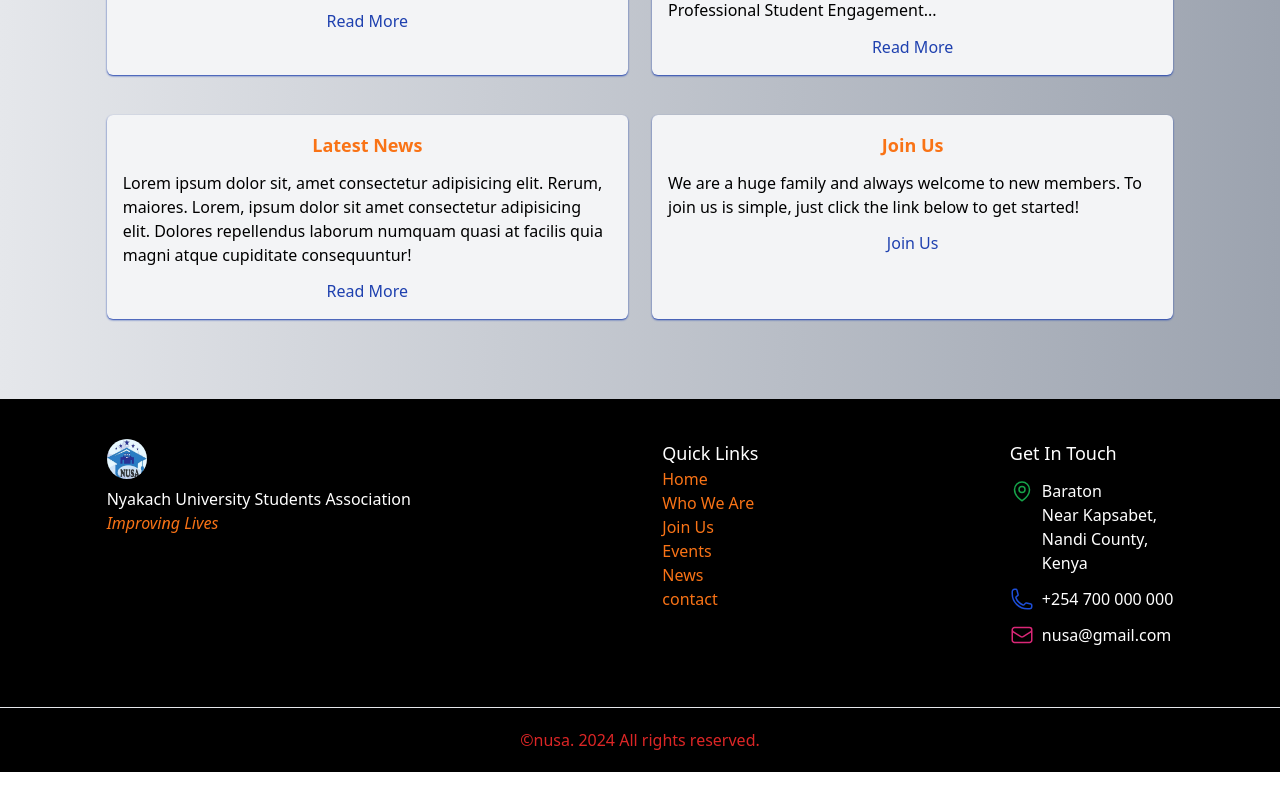
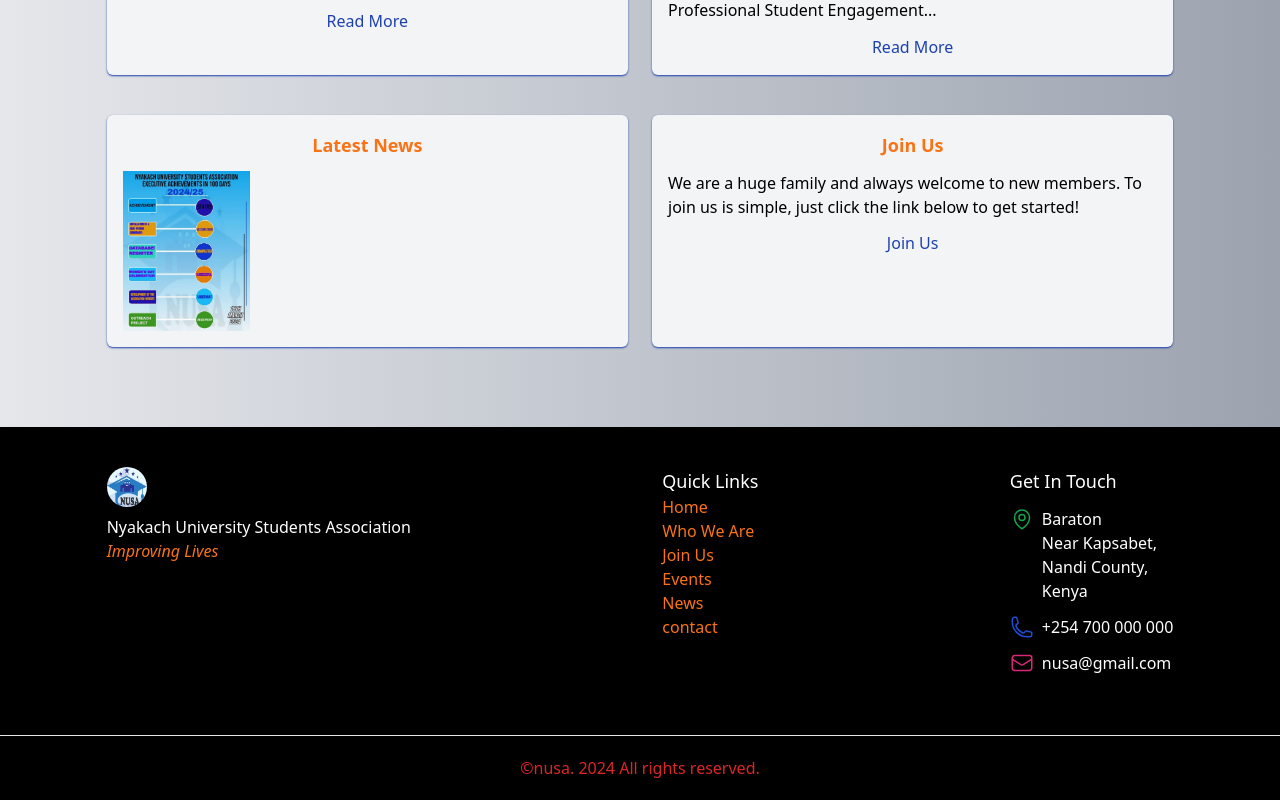
Before and after one commit to WilfredMutwiri/NYAKACHUNIVERSITY-STUDENTSASSOCIATION-Website, a React (Create React App) app in the folder frontend/: page / in a window 1280 px wide. Shown: the part 1113-1913 px from the top of the page. Before the commit the page ends 1885 px from the top, so only its background shows below. Built offline with nearby package versions, Linux system fonts and the light colour scheme.

Commit message:
Add events image

```diff
--- a/frontend/src/Home.js
+++ b/frontend/src/Home.js
@@ -1,4 +1,5 @@
 import { Link } from "react-router-dom";
+import eventsImg from './images/events.webp'
 const Home = () => {
     return (
         <div>
@@ -42,12 +43,7 @@
             <div class="block md:grid grid-cols-2 w-11/12 md:w-10/12 m-auto pt-10">
             <div class="bg-gray-100 p-4 rounded-md shadow-sm shadow-blue-800 mr-0 md:mr-3">
                 <h2 class="text-center text-lg pb-3 text-orange-500 font-semibold">Latest News</h2>
-                <p>
-                    Lorem ipsum dolor sit, amet consectetur adipisicing elit. Rerum, maiores.
-                    Lorem, ipsum dolor sit amet consectetur adipisicing elit. Dolores repellendus
-                    laborum numquam quasi at facilis quia magni atque cupiditate consequuntur!
-                </p>
-                <h2 class="text-center text-blue-800 pt-3">Read More</h2>
+               <img id="eventsImg" class=" h-40 hover:h-96" src={eventsImg} alt="eventsImg"/>
             </div>
             <div class="bg-gray-100 p-4 rounded-md shadow-sm shadow-blue-800 mt-5 md:mt-0 ml-0 md:ml-3">
                 <h2 class="text-center text-lg pb-3 text-orange-500 font-semibold">Join Us</h2>
--- a/frontend/src/index.css
+++ b/frontend/src/index.css
@@ -4,6 +4,20 @@
 
 .navLi{
     @apply ml-4 text-white cursor-pointer hover:text-orange-500 pt-2 md:pt-0
+}
+#eventsImg img{
+  transition: all ease-in-out 0.5s;
+  -webkit-transition: all ease-in-out 0.5s;
+  -moz-transition: all ease-in-out 0.5s;
+  -ms-transition: all ease-in-out 0.5s;
+  -o-transition: all ease-in-out 0.5s;
+}
+#eventsImg img:hover{
+  transform: scale(3px);
+  -webkit-transform: scale(3px);
+  -moz-transform: scale(3px);
+  -ms-transform: scale(3px);
+  -o-transform: scale(3px);
 }
 .bg{
     background-image: url(./images/WhatsApp\ Image\ 2024-03-21\ at\ 9.04.25\ PM.webp);
```
Also changed, not shown: frontend/src/images/events.webp (added).
